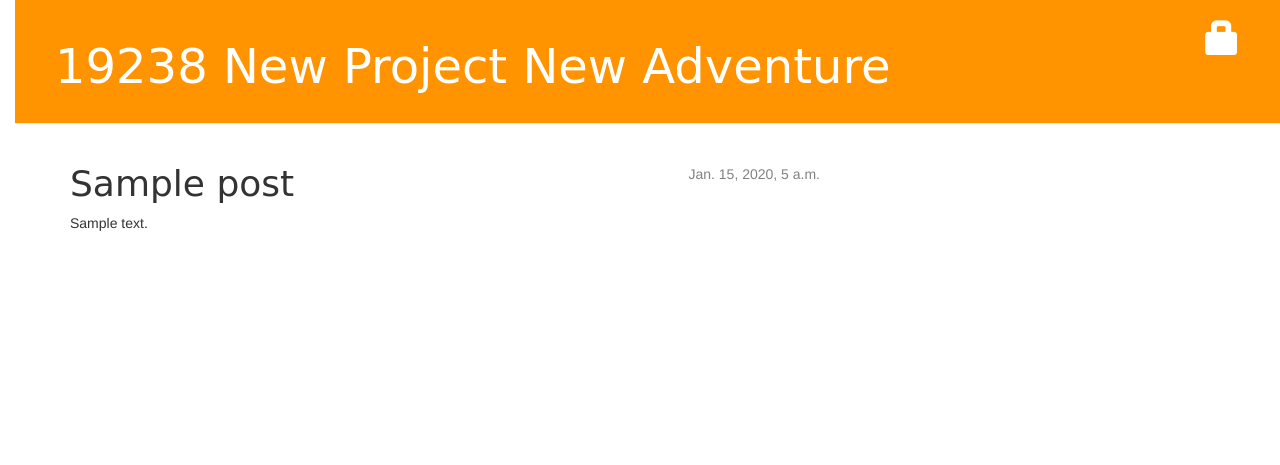
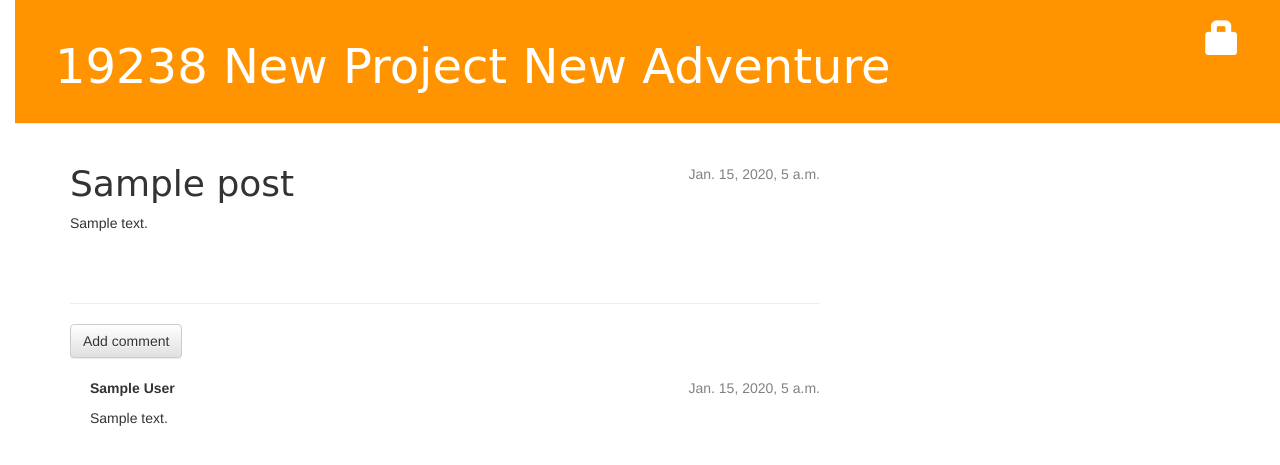
Before and after one commit to stevehwg/sh19238, a Django app: page /post/1001/ in a window 1280 px wide. Shown: the top 465 px of the page. Run offline with Django 3.2, Linux system fonts and the light colour scheme; tables that the repository leaves empty hold one stand-in row (values such as "Sample post"); some libraries are stand-ins or nearby versions.

Commit message:
edited but with problem with comment removal

```diff
--- a/blog/admin.py
+++ b/blog/admin.py
@@ -1,5 +1,6 @@
 from django.contrib import admin
-from .models import Post
+from .models import Post, Comment
 # Register your models here.
 
 admin.site.register(Post)
+admin.site.register(Comment)
--- a/blog/models.py
+++ b/blog/models.py
@@ -13,5 +13,22 @@ class Post(models.Model):
         self.published_date = timezone.now()
         self.save()
 
+    def approved_comment(self):
+        return self.comments.filter(approved_comment=True)
+
     def __str__(self):
         return self.title
+
+class Comment(models.Model):
+    post = models.ForeignKey('blog.Post', related_name='comments')
+    author = models.CharField(max_length=200)
+    text = models.TextField()
+    created_date = models.DateTimeField(default=timezone.now)
+    approved_comment = models.BooleanField(default=False)
+
+    def approve(self):
+        self.approved_comment = True
+        self.save()
+
+    def __str__(self):
+        return self.text
--- a/blog/static/css/blog.css
+++ b/blog/static/css/blog.css
@@ -52,3 +52,7 @@ h1, h2, h3, h4 {
 .post h1 a, .post h1 a:visited {
     color: orange;
 }
+
+.comment {
+    margin: 20px 0px 20px 20px;
+}
--- a/blog/templates/blog/post_detail.html
+++ b/blog/templates/blog/post_detail.html
@@ -31,6 +31,23 @@
               <h1>{{ post.title }}</h1>
               <p>{{ post.text|linebreaks }}</p>
           </div>
+          <hr>
+          <a class="btn btn-default" href="{% url "add_comment_to_post" post_id=post.pk %}">Add comment</a>
+          {% for comment in post.comments.all %}
+          {% if user.is_authenticated or comment.approved_comment %}
+          <div class="comment">
+            <div class="date">{{ comment.created_date}}</div>
+            {% if not comment.approved_comment %}
+            <a class="btn btn-default" href="{% url "comment_removal" pk=comment.pk %}"><span class="glyphicon glyphicon-remove"></span></a>
+                <a class="btn btn-default" href="{% url "comment_approval" pk=comment.pk %}"><span class="glyphicon glyphicon-ok"></span></a>{% endif %}
+            <strong>{{ comment.author }}</strong>
+            <p>{{ comment|linebreaks }}
+          </div>
+          {% endif %}
+          {% empty %}
+          <p>No comment yet :(</p>
+
+          {% endfor %}
       {% endblock %}
                 </div>
             </div>
--- a/blog/templates/blog/post_list.html
+++ b/blog/templates/blog/post_list.html
@@ -17,6 +17,7 @@
                   </div>
                   <h1><a href="{% url "post_detail" post_id=post.pk %}">{{ post.title }}</a></h1>
                   <p>{{ post.text|truncatechars:100 }}</p>
+                  <a href="{% url "blog.views.post_detail" post_id=post.pk %}">Comments: {{ post.approved_comments.count }}</a>
               </div>
           {% endfor %}
       {% endblock content %}
--- a/blog/urls.py
+++ b/blog/urls.py
@@ -9,4 +9,7 @@ urlpatterns = [
     url(r'^draft/$', views.draft_post, name="draft_post"),
     url(r'^post/(?P<post_id>[0-9]+)/$', views.post_publish, name='post_publish'),
     url(r'^post/(?P<post_id>[0-9]+)/remove/$', views.post_remove, name='post_remove'),
+    url(r'^post/(?P<post_id>[0-9]+)/comment/$', views.add_comment_to_post, name='add_comment_to_post'),
+    url(r'^comment/(?P<post_id>[0-9]+)/commentapproval/$', views.comment_approval, name='comment_approval'),
+    url(r'^comment/(?P<post_id>[0-9]+)/commentremoval/$', views.comment_removal, name='comment_removal'),
 ]
--- a/blog/views.py
+++ b/blog/views.py
@@ -1,7 +1,7 @@
 from django.shortcuts import render, get_object_or_404, redirect, render_to_response
 from django.utils import timezone
 from .models import Post
-from .forms import PostForm
+from .forms import PostForm, CommentForm
 from django.contrib.auth.decorators import login_required
 from django.template import RequestContext
 
@@ -59,3 +59,29 @@ def post_remove(request, post_id):
     post = get_object_or_404(Post, pk=post_id)
     post.delete()
     return redirect('blog.views.post_list')
+
+def add_comment_to_post(request, post_id):
+    post = get_object_or_404(Post, pk=post_id)
+    if request.method=="POST":
+        form=CommentForm(request.POST)
+        if form.is_valid():
+            comment = form.save(commit=False)
+            comment.post = post
+            comment.save()
+            return redirect('blog.views.post_detail', post_id=post.pk)
+    else:
+        form = CommentForm()
+    return render(request, 'blog/add_comment_to_post.html', {'form':form})
+
+@login_required
+def comment_approval(request, post_id):
+    comment = get_object_or_404(request, pk=post_id)
+    comment.approve()
+    return redirect('blog.views.post_detail', post_id=comment.post.pk)
+
+@login_required
+def comment_removal(request, post_id):
+    comment = get_object_or_404(request, pk=post_id)
+    post_pk =comment.post.pk
+    comment.removal()
+    return redirect('blog.views.post_detail', post_id=post_pk)
```
Also changed, not shown: blog/forms.py (+9 -2 lines), blog/templates/blog/add_comment_to_post.html (added, +30 -0 lines), blog/migrations/0002_comment.py (added).
